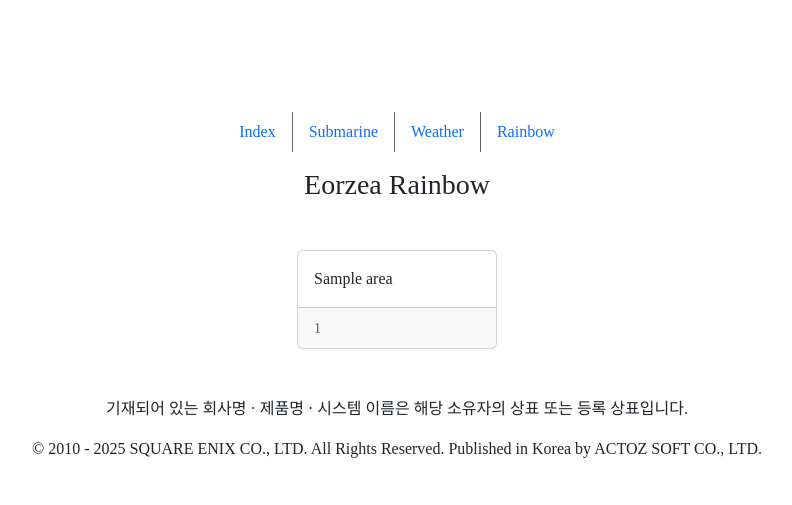
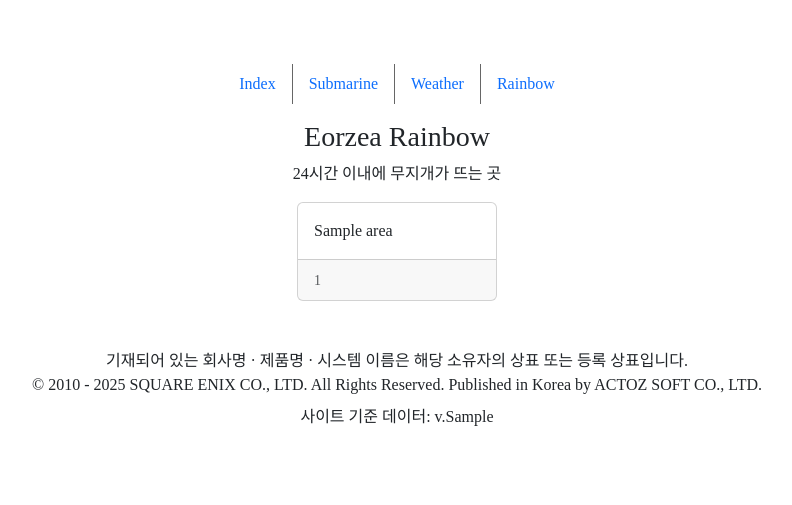
Before and after one commit to kohwj1/submarine, a Flask app: template templates/rainbow.html in a window 1280 px wide. Shown: the top 505 px of the page, without its empty margins (243-1035 px from the left). Run offline with Flask 3, Linux system fonts and the light colour scheme; the template is opened without the code that fills it: most values are stand-ins (such as "Sample title", 1, 10 or a date in 2020); some web fonts are replaced.

Commit message:
removed unused lines

```diff
--- a/app.py
+++ b/app.py
@@ -16,13 +16,8 @@ def index():
 
 @app.route('/submarine')
 def page_submarine():
-    game_version = patch_info.get('client_version','-')
-    submarine_region = get_area(6)
-    unlock_list = get_unlock('6')
-    print(submarine_region)
-    print(unlock_list)
-
-    return render_template('submarine.html', patch_info=game_version, data=submarine_region)
+    game_version = patch_info.get('version','-')
+    return render_template('submarine.html', patch_info=game_version)
 
 @app.route('/weather')
 def page_weather():
--- a/templates/rainbow.html
+++ b/templates/rainbow.html
@@ -3,7 +3,7 @@
 {% block content %}
 <div class="container">
     <h3 class="text-center eorzea">Eorzea Rainbow</h3>
-    <p class="text-center text-white">24시간 이내에 무지개가 뜨는 곳</p>
+    <p class="text-center">24시간 이내에 무지개가 뜨는 곳</p>
 {% if data %}
     <div class="row row-cols-1 row-cols-md-auto g-4 mb-5 justify-content-center">
     {% for area in data %}
--- a/templates/root.html
+++ b/templates/root.html
@@ -14,7 +14,7 @@
     {% block header %}{% endblock %}
     <title>{% block title %}{% endblock %}</title>
 </head>
-<body class="p-5 m-5">
+<body class="p-5 m-5 mt-0 mb-0">
     <nav class="p-3">
         <ul class="nav justify-content-center">
             <li class="nav-item global-nav"><a class="nav-link eorzea" href="/">Index</a></li>
@@ -25,18 +25,10 @@
     </nav>
     {% block content %}
     {% endblock %}
-    <footer>
-        <p class="text-center mt-5">기재되어 있는 회사명 · 제품명 · 시스템 이름은 해당 소유자의 상표 또는 등록 상표입니다.</p>
-        <p class="text-center">© 2010 - 2025 SQUARE ENIX CO., LTD. All Rights Reserved. Published in Korea by ACTOZ SOFT CO., LTD.</p>
-        <ul class="nav justify-content-center">
-            <li class="nav-item">
-                <a class="nav-link text-white" href="/">
-                    <svg xmlns="http://www.w3.org/2000/svg" width="16" height="16" fill="currentColor" class="bi bi-twitter-x" viewBox="0 0 16 16">
-                        <path d="M12.6.75h2.454l-5.36 6.142L16 15.25h-4.937l-3.867-5.07-4.425 5.07H.316l5.733-6.57L0 .75h5.063l3.495 4.633L12.601.75Zm-.86 13.028h1.36L4.323 2.145H2.865z"/>
-                    </svg>
-                </a>
-            </li>
-        </ul>
+    <footer class="text-center">
+        <div class="mt-5">기재되어 있는 회사명 · 제품명 · 시스템 이름은 해당 소유자의 상표 또는 등록 상표입니다.</div>
+        <div>© 2010 - 2025 SQUARE ENIX CO., LTD. All Rights Reserved. Published in Korea by ACTOZ SOFT CO., LTD.</div>
+        <div class="mt-2">사이트 기준 데이터: v.{{patch_info}}</div>
     </footer>
 </body>
 </html>
--- a/templates/weather.html
+++ b/templates/weather.html
@@ -4,7 +4,7 @@
 {% block content %}
 <div class="container d-flex flex-column justify-content-center align-items-center">
     <h3 class="eorzea">Eorzea Weather</h3>
-    <p class="text-white">각 지역 현재 날씨</p>
+    <p>각 지역 현재 날씨</p>
 {% if data %}
     <ul class="list-group list-group-flush">
         {% for area in data %}
```
Also changed, not shown: templates/submarine.html (+18 -31 lines).
